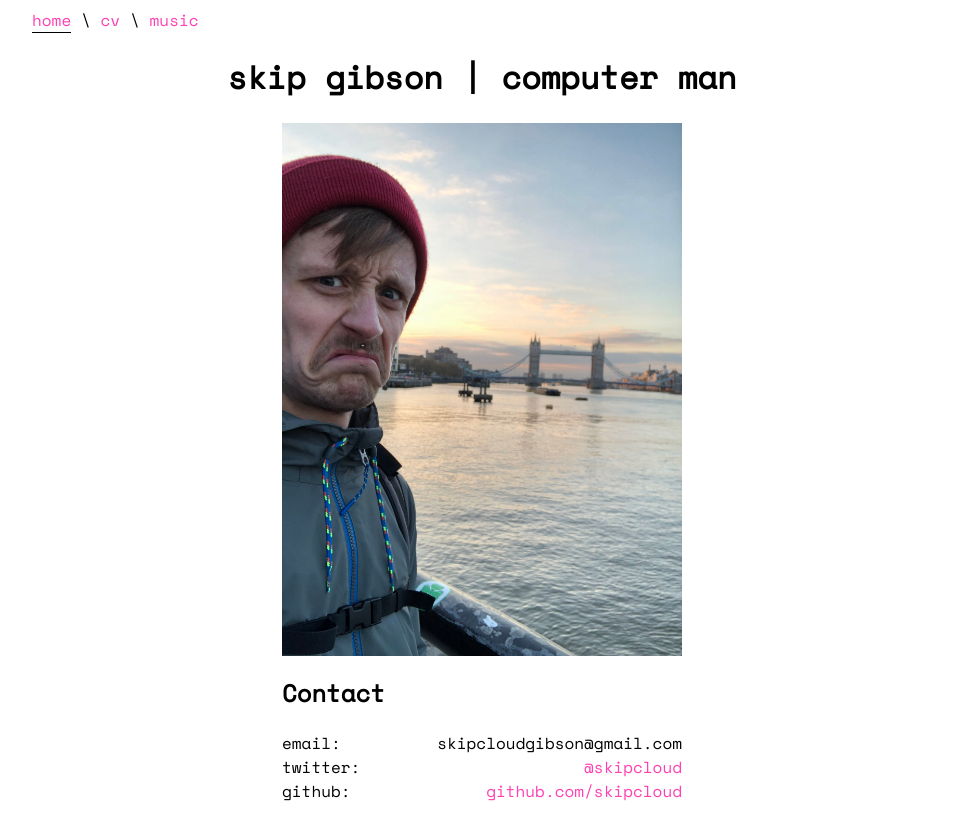
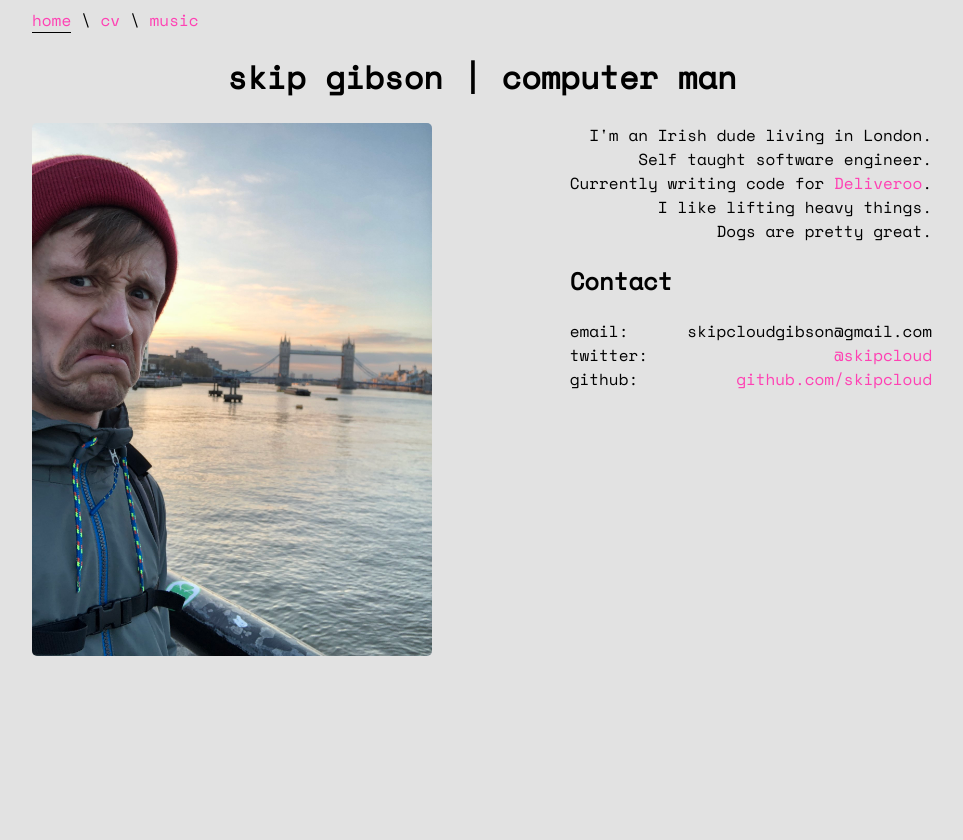
Before and after one commit to skipcloud/skipcloud.github.io, a Jekyll site: the page built from index.html, in a window 1280 px wide. Shown: the top 840 px of the page, without its empty margins (158-1121 px from the left). Built offline with Jekyll 4.4.1, drawn with Linux system fonts in a browser that asks for light colours.

Commit message:
add about section and change layout of home page

```diff
--- /dev/null
+++ b/_includes/about.html
@@ -0,0 +1,7 @@
+<div id="about">
+  I'm an Irish dude living in London.<br />
+  Self taught software engineer.<br />
+  Currently writing code for <a href="https://www.deliveroo.co.uk/">Deliveroo</a>.<br />
+  I like lifting heavy things.<br />
+  Dogs are pretty great.
+</div>
--- a/assets/css/stylesheet.css
+++ b/assets/css/stylesheet.css
@@ -1,11 +1,13 @@
 body {
   font-family: 'Space Mono', monospace;
+  background-color: #e2e2e2;
 }
 
 #main-container {
   max-width: 900px;
-  min-width: 550px;
+  min-width: 850px;
   margin: auto;
+  overflow: auto;
 }
 
 h1 {
@@ -16,6 +18,8 @@ img {
   display: block;
   width: 400px;
   margin: auto;
+  border-radius: 5px;
+  float: left;
 }
 
 a {
@@ -26,10 +30,22 @@ a {
 #cv-container {
   text-align: center;
 }
-#contact {
+
+#about-container {
   min-width: 300px;
   max-width: 400px;
   margin: auto;
+  float: right;
+  overflow: hidden;
+}
+
+#about {
+  text-align: right;
+}
+
+#contact {
+  float: right;
+  width: 100%;
 }
 
 .contact-info {
--- a/index.html
+++ b/index.html
@@ -4,4 +4,7 @@ layout: default
 
 <h1>skip gibson | computer man</h1>
 <img src="assets/img/ugh.jpeg" alt="Skip enjoying London">
-{% include contact.html %}
+<div id="about-container">
+  {% include about.html %}
+  {% include contact.html %}
+</div>
```
